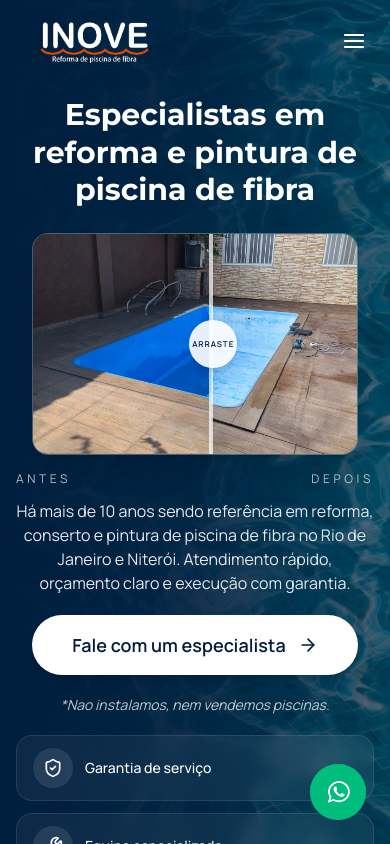
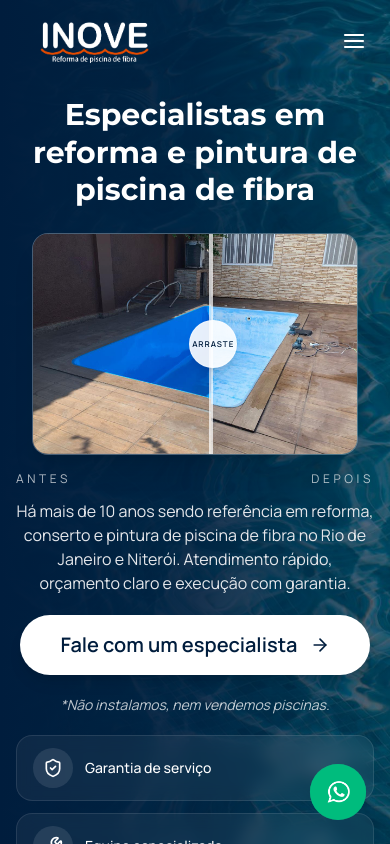
Before and after one commit to fiuzer/inove-piscinas, a Next.js app: page / in a window 390 px wide. Shown: the top 844 px of the page. Built offline with nearby package versions, Linux system fonts and the light colour scheme.

Commit message:
Atualizando coisas

```diff
--- a/src/components/Hero.tsx
+++ b/src/components/Hero.tsx
@@ -69,7 +69,7 @@ export function Hero() {
             <TrackedWhatsAppLink
               href="https://wa.me/5521993739579?text=Ol%C3%A1!%20Vim%20atrav%C3%A9s%20do%20seu%20site%2C%20gostaria%20de%20fazer%20um%20or%C3%A7amento."
               location="hero"
-              className="inline-flex items-center gap-3 rounded-full bg-white px-10 py-4 text-lg font-semibold text-[var(--brand-deep)] shadow-lg transition hover:-translate-y-0.5 hover:bg-white/90 lg:px-8 lg:py-3 lg:text-base"
+              className="inline-flex items-center gap-3 rounded-full bg-white px-10 py-4 text-xl font-semibold text-[var(--brand-deep)] shadow-lg transition hover:-translate-y-0.5 hover:bg-white/90 sm:text-lg lg:px-8 lg:py-3 lg:text-base"
             >
               Fale com um especialista
               <ArrowRight className="size-5" />
@@ -77,7 +77,7 @@ export function Hero() {
           </div>
 
           <p className="text-sm italic text-white/75 lg:hidden">
-            *Nao instalamos, nem vendemos piscinas.
+            *Não instalamos, nem vendemos piscinas.
           </p>
 
           <div className="grid gap-3 sm:grid-cols-3">
```
